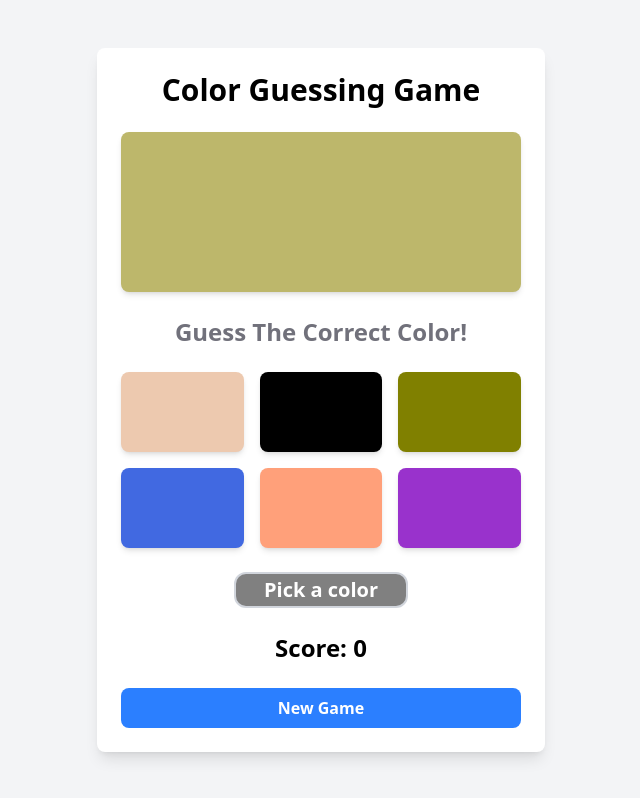
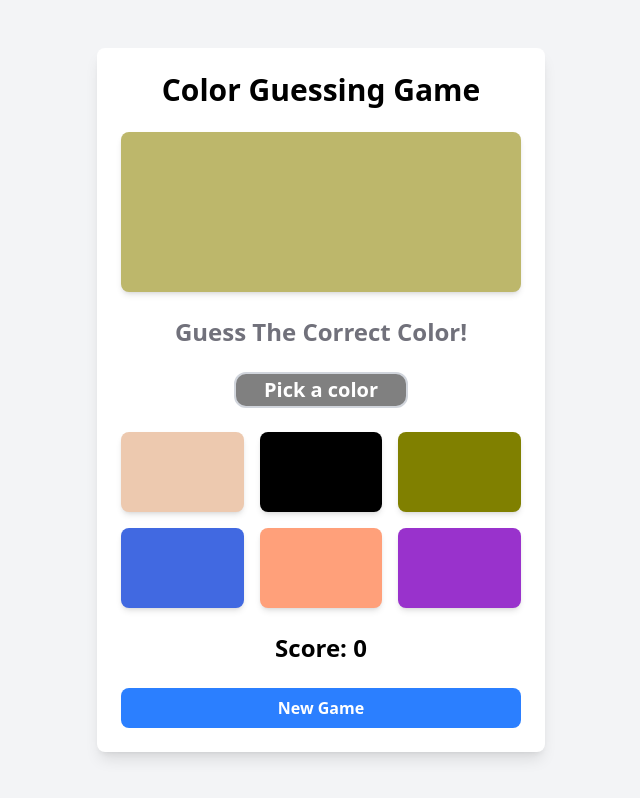
Before and after one commit to Muibeabuchi/color-guessing-game, a React (Vite) app: page / in a window 1280 px wide. Shown: the whole page, without its empty margins (319-959 px from the left). Built offline with nearby package versions, Linux system fonts and the light colour scheme.

Commit message:
change position of status component

```diff
--- a/src/components/game.tsx
+++ b/src/components/game.tsx
@@ -14,8 +14,8 @@ const Game = () => {
         </h1>
         <ColorBox />
         <GameInstructions />
+        <GameStatus />
         <ColorOptions />
-        <GameStatus />
         <Score />
         <NewGameButton />
       </div>
```
